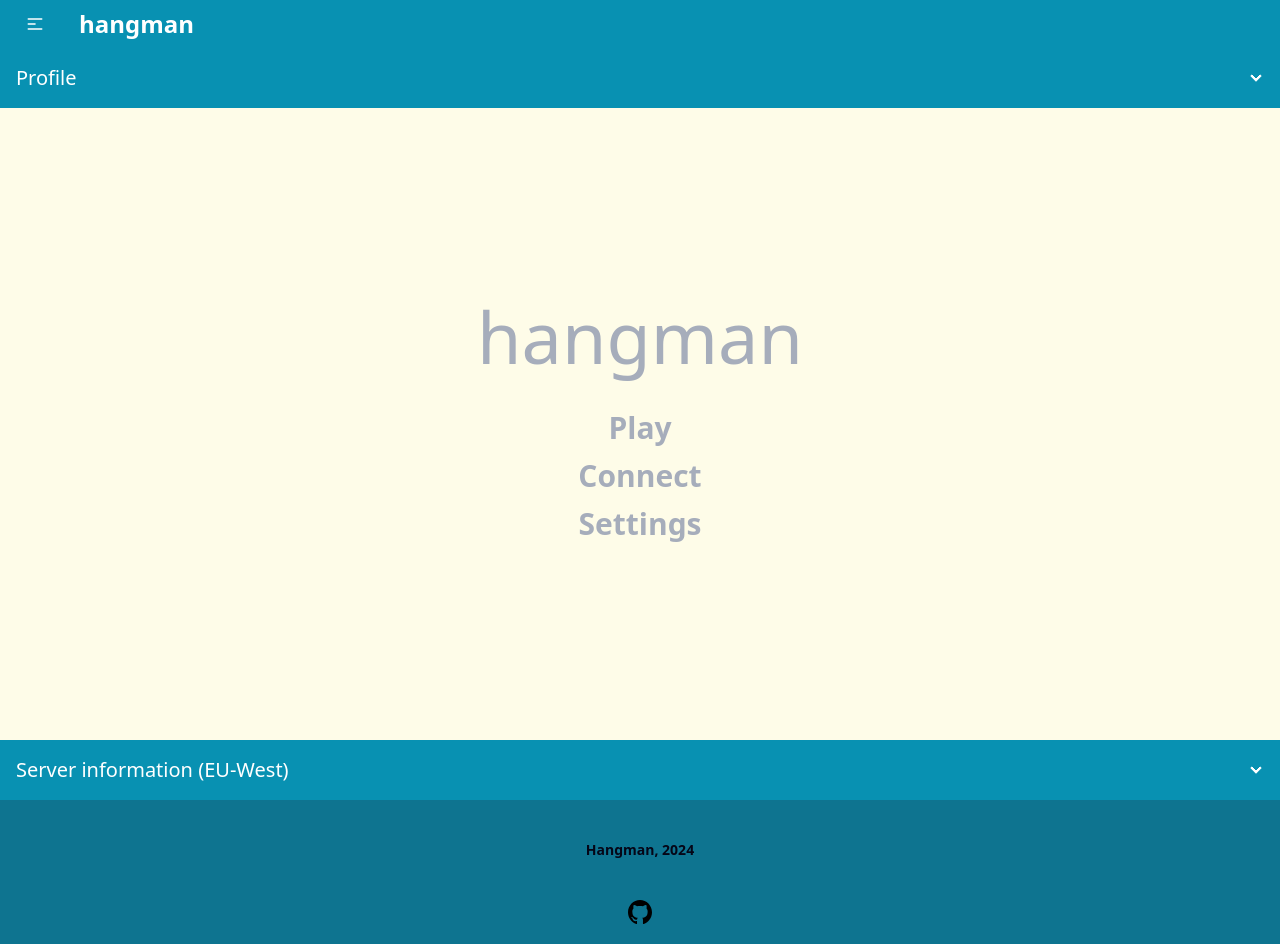
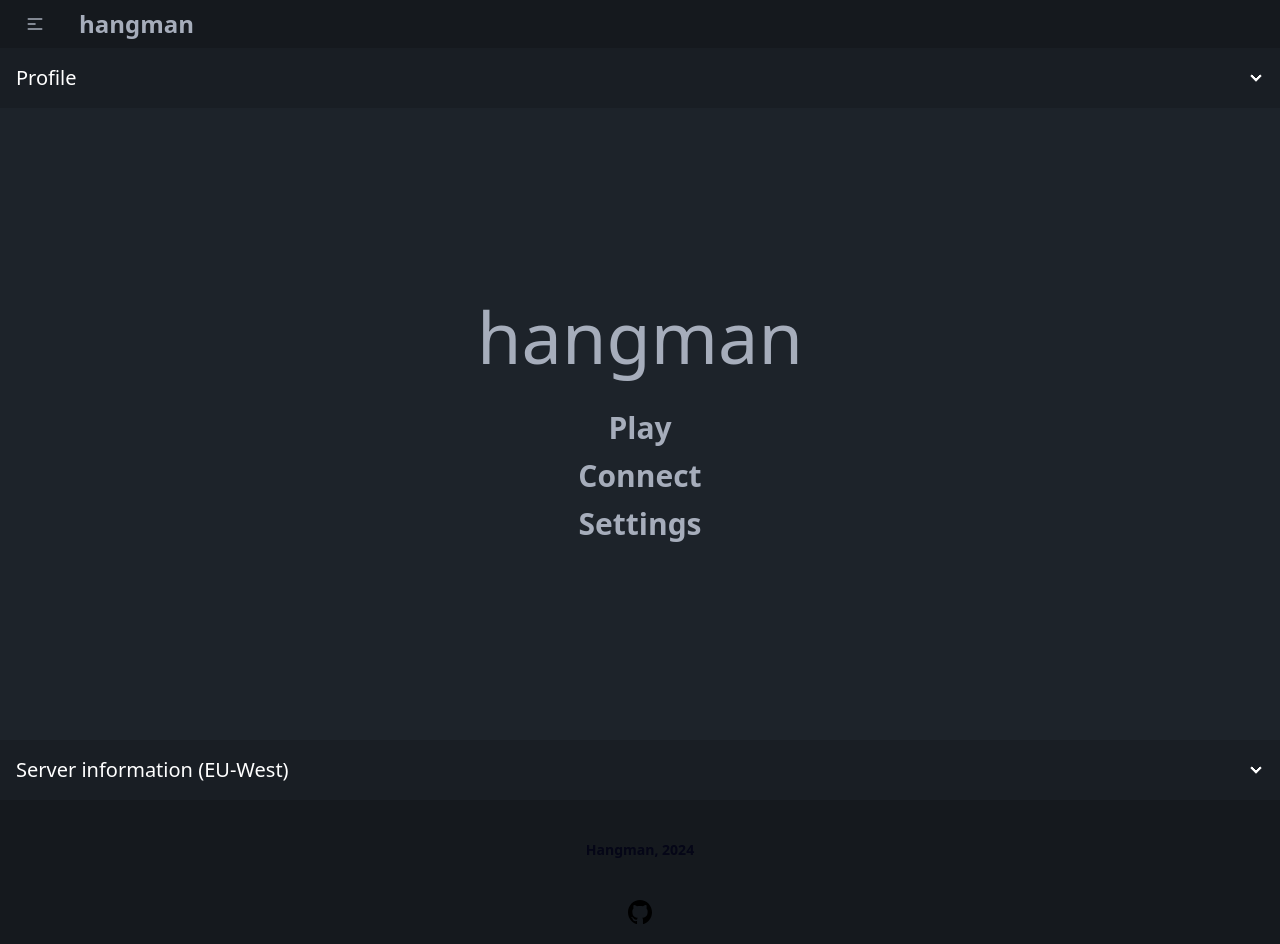
Before and after one commit to yannmazita/hangman, a Vue app in the folder front/: page / in a window 1280 px wide. Built offline with nearby package versions, Linux system fonts and the light colour scheme; no server answers.

Commit message:
Updated UI colors, added max tries to frontend

```diff
--- a/front/src/App.vue
+++ b/front/src/App.vue
@@ -1,5 +1,5 @@
 <template>
-    <div class="grid grid-cols-12 bg-yellow-50">
+    <div class="grid grid-cols-12">
         <div class="col-span-12"></div>
         <NavBar class="col-span-12"></NavBar>
         <main class="col-span-12 h-[calc(100vh-48px)]">
--- a/front/src/components/AppFooter.vue
+++ b/front/src/components/AppFooter.vue
@@ -1,5 +1,5 @@
 <template>
-    <footer class="footer footer-center px-10 py-5 bg-cyan-700 text-primary-content sticky top-[100vh]">
+    <footer class="footer footer-center px-10 py-5 bg-base-300 text-primary-content sticky top-[100vh]">
         <aside>
             <p class="font-bold">
                 <br /> Hangman, 2024
--- a/front/src/components/AppNavBar.vue
+++ b/front/src/components/AppNavBar.vue
@@ -1,6 +1,6 @@
 <template>
     <!--<div ref="navBar" class="navbar bg-cyan-600 text-white min-h-min py-0 lg:py-2">-->
-    <div ref="navBar" class="navbar bg-cyan-600 text-white min-h-min py-0">
+    <div ref="navBar" class="navbar bg-base-300 text-base min-h-min py-0">
         <div class="navbar-start">
             <details class="dropdown">
                 <!--<summary class="btn btn-ghost lg:hidden">-->
@@ -10,7 +10,7 @@
                         <path stroke-linecap="round" stroke-linejoin="round" stroke-width="2" d="M4 6h16M4 12h8m-8 6h16" />
                     </svg>
                 </summary>
-                <ul class="menu menu-sm dropdown-content mt-3 z-50 p-2 shadow bg-cyan-700 rounded-box w-52">
+                <ul class="menu menu-sm dropdown-content mt-3 z-50 p-2 shadow bg-base-300 rounded-box w-52">
                     <li><router-link to="/highscores" class="text-xl">high scores</router-link></li>
                     <li><router-link to="/feedback" class="text-xl">feedback</router-link></li>
                 </ul>
--- a/front/src/components/GameCharacterInput.vue
+++ b/front/src/components/GameCharacterInput.vue
@@ -1,6 +1,6 @@
 <template>
     <form @submit="onSubmit" method="post">
-        <div class="bg-cyan-600 w-screen">
+        <div class="bg-base-300 w-screen">
             <Keyboard @keyPress="(key) => { updateAppInput(key); }" :hiddenKeys="[]"></Keyboard>
             <AppInput v-model="character" type="hidden"></AppInput>
         </div>
--- a/front/src/components/GameMiscInformation.vue
+++ b/front/src/components/GameMiscInformation.vue
@@ -1,10 +1,10 @@
 <template>
-    <div class="collapse collapse-arrow bg-cyan-600 rounded-none lg:col-start-10 lg:col-end-13">
+    <div class="collapse collapse-arrow bg-base-200 rounded-none lg:col-start-10 lg:col-end-13">
         <input type="checkbox" />
         <div class="collapse-title text-white text-xl">
             Server information (EU-West)
         </div>
-        <div class="collapse-content text-white bg-cyan-700">
+        <div class="collapse-content text-white bg-base-300">
             Online players: {{ activePlayers }}
         </div>
     </div>
--- a/front/src/components/GameProfileInformation.vue
+++ b/front/src/components/GameProfileInformation.vue
@@ -1,10 +1,10 @@
 <template>
-    <div class="collapse collapse-arrow bg-cyan-600 rounded-none lg:col-start-1 lg:col-end-4">
+    <div class="collapse collapse-arrow bg-base-200 rounded-none lg:col-start-1 lg:col-end-4">
         <input type="checkbox" />
         <div ref="firstSectionTitle" class="collapse-title text-white text-xl">
             Profile
         </div>
-        <div class="collapse-content bg-cyan-700">
+        <div class="collapse-content bg-base-300">
             <div class="stat">
                 <div class="stat-figure text-secondary">
                     <div class="avatar online">
--- a/front/src/components/GameStatusBar.vue
+++ b/front/src/components/GameStatusBar.vue
@@ -1,12 +1,13 @@
 <template>
     <div class="mx-3 my-5 grid grid-cols-12">
-        <div class="w-fit h-fit z-10 p-2 rounded-full font-bold text-amber-600 bg-yellow-300 shadow-lg shadow-gray-400">
+        <div class="w-fit h-fit z-10 p-2 rounded-full font-bold text-black bg-gray-300">
             words</div>
         <div
-            class="flex items-end col-start-2 ps-10 pe-3 w-fit h-fit z-0 rounded-lg bg-white text-3xl font-bold text-cyan-700 shadow-lg shadow-gray-400">
+            class="flex items-end col-start-2 ps-10 pe-3 w-fit h-fit z-0 rounded-lg bg-white text-3xl font-bold text-cyan-700">
             {{ successfulGuesses }}
         </div>
-        <div class="flex justify-center items-center col-start-12 text-2xl text-orange-400 bg-amber-400 rounded-full">
+        <div
+            class="flex justify-center items-center col-start-10 w-fit h-fit pe-10 ps-3 text-3xl font-bold text-cyan-700 bg-white rounded-lg">
             {{ triesLeft }}
         </div>
     </div>
@@ -25,4 +26,7 @@ const successfulGuesses = computed(() => {
 const triesLeft = computed(() => {
     return game.value.tries_left;
 });
+const maxTries = computed(() => {
+    return game.value.max_tries;
+});
 </script>
--- a/front/src/components/GameWordToGuess.vue
+++ b/front/src/components/GameWordToGuess.vue
@@ -1,6 +1,6 @@
 <template>
-    <div class="flex justify-center bg-yellow-500">
-        <div v-for="(char, index) in wordProgress" :key="index" class="kbd text-white bg-cyan-700 m-0.5">
+    <div class="flex justify-center">
+        <div v-for="(char, index) in wordProgress" :key="index" class="kbd text-white bg-base-300 m-0.5">
             {{ char }}
         </div>
     </div>
--- a/front/src/views/GameMainView.vue
+++ b/front/src/views/GameMainView.vue
@@ -15,7 +15,6 @@
 import StatusBar from '@/components/GameStatusBar.vue';
 import WordToGuess from '@/components/GameWordToGuess.vue';
 import CharInput from '@/components/GameCharacterInput.vue';
-import AppButton from '@/components/AppButton.vue';
 import { useMenuStore } from '@/stores/menu.ts';
 import { useGameStore } from '@/stores/game.ts';
 
```
